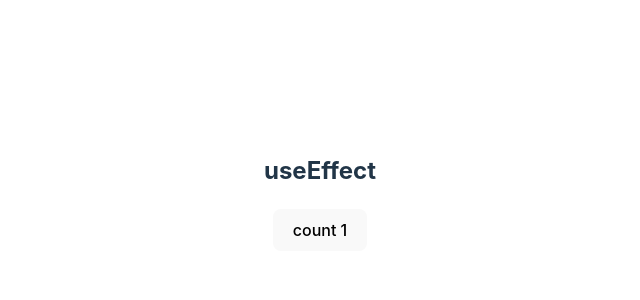
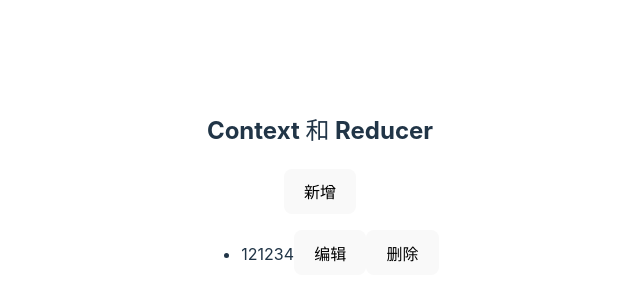
Before and after one commit to wxStart/skill-iteration, a React (Vite) app in the folder react-skill/: page / in a window 1280 px wide. Shown: the part 208-508 px from the top of the page, without its empty margins (320-960 px from the left). Built offline with nearby package versions, Linux system fonts and the light colour scheme.

Commit message:
fix: Context 跨组件之间 避免深层次的props进行传值

```diff
--- a/react-skill/src/App.jsx
+++ b/react-skill/src/App.jsx
@@ -7,7 +7,9 @@ import './App.css';
 // import Index from './components/states/Index2.jsx';
 // import Index from './components/states/Index3.jsx';
 // import Index from './components/hooks/RefsIndex.jsx';
-import Index from './components/hooks/EffectIndex.jsx';
+// import Index from './components/hooks/EffectIndex.jsx';
+import Index from './components/hooks/ContextIndex.jsx';
+
 function App() {
   return (
     <>
--- /dev/null
+++ b/react-skill/src/components/hooks/ContextIndex.jsx
@@ -0,0 +1,114 @@
+// import { useState, createContext, useContext } from 'react';
+
+// const MyContext = createContext();
+// export { MyContext };
+
+// function C() {
+//   const context = useContext(MyContext);
+//   console.log('context: ', context);
+//   return (
+//     <>
+//       <div>C组件中 的count:{context.count}</div>
+//       <button onClick={context.changCount}>C change count</button>
+//     </>
+//   );
+// }
+
+// function P() {
+//   return (
+//     <div>
+//       <C></C>
+//     </div>
+//   );
+// }
+
+// export default function App() {
+//   const [count, setCount] = useState(1);
+
+//   function handleClick2() {
+//     setCount(count + 1);
+//   }
+
+//   return (
+//     <>
+//       <h2>Context</h2>
+//       <button onClick={handleClick2}>count {count} </button>
+//       <br />
+//       <MyContext.Provider value={{ count: count, changCount: handleClick2 }}>
+//         <P></P>
+//       </MyContext.Provider>
+//     </>
+//   );
+// }
+
+//! reducer 和 context 结合示例  组件之间共享
+import { createContext, useContext, useReducer } from 'react';
+
+const ListContext = createContext();
+const ListDispatchContext = createContext();
+
+function listReducer(state, action) {
+  switch (action.type) {
+    case 'add':
+      return [...state, { id: Date.now(), text: Date.now() }];
+    case 'edit':
+      return state.map(el => {
+        return el.id == action.id ? { ...el, text: 'new_' + el.text } : el;
+      });
+    case 'delete':
+      return state.filter(el => {
+        return el.id == action.id ? false : true;
+      });
+  }
+}
+function ListProvider({ children }) {
+  const [lists, listDispatch] = useReducer(listReducer, [{ id: 123, text: 121234 }]);
+  return (
+    <ListContext.Provider value={lists}>
+      <ListDispatchContext.Provider value={listDispatch}>{children}</ListDispatchContext.Provider>
+    </ListContext.Provider>
+  );
+}
+
+export { ListContext, ListDispatchContext };
+
+function HeadCom() {
+  const listDispatch = useContext(ListDispatchContext);
+  return (
+    <>
+      <button onClick={() => listDispatch({ type: 'add' })}>新增 </button>
+    </>
+  );
+}
+
+function ListCom() {
+  const lists = useContext(ListContext);
+  console.log('lists: ', lists);
+  const listDispatch = useContext(ListDispatchContext);
+  return (
+    <ul>
+      {lists.map(el => (
+        <li key={el.id}>
+          {el.text}
+          <button onClick={() => listDispatch({ type: 'edit', id: el.id })}>编辑</button>
+          <button onClick={() => listDispatch({ type: 'delete', id: el.id })}> 删除</button>
+        </li>
+      ))}
+    </ul>
+  );
+}
+
+export default function App() {
+  return (
+    <>
+      <ListProvider>
+        <h2>Context 和 Reducer</h2>
+        <HeadCom></HeadCom>
+        <br />
+        <ListCom></ListCom>
+      </ListProvider>
+    </>
+  );
+}
+
+App.displayName = 'myApp';
```
Also changed, not shown: react-skill/doc/进阶Hooks.md (+5 -0 lines).
